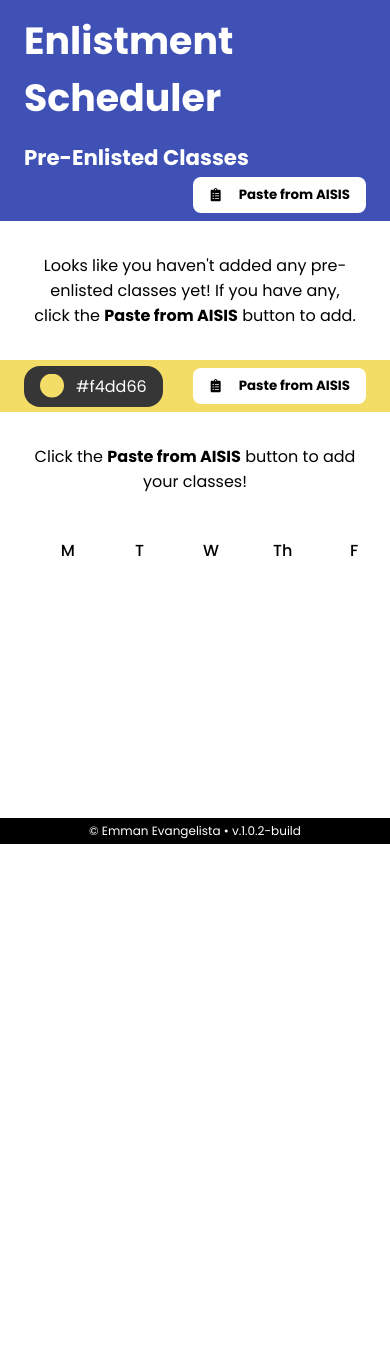
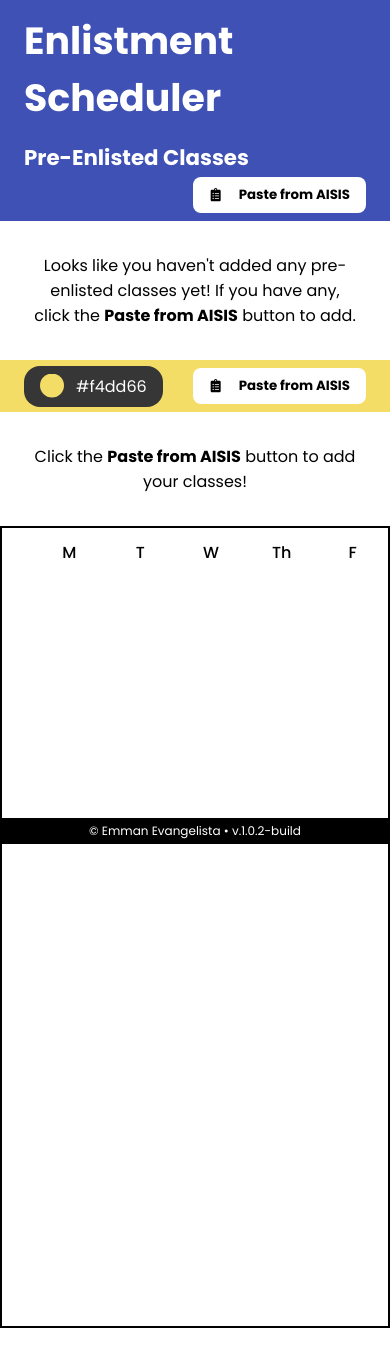
Before and after one commit to dnamme/enlistment-scheduler, a React (Create React App) app: page / in a window 390 px wide. Shown: the top 1366 px of the page. Built offline with nearby package versions, Linux system fonts and the light colour scheme.

Commit message:
fix timetable size for mobile, added border, decreased width (fixes #13)

```diff
--- a/src/App.js
+++ b/src/App.js
@@ -61,6 +61,8 @@ function App() {
 
       for (let i = 0; i < 6; i++) {
         if (days[i]) {
+          if (i == 5) ndata[i] = []
+
           ndata[i].push({
             color: row.color, // random
             code: row.code,
--- a/src/css/App.css
+++ b/src/css/App.css
@@ -2,7 +2,7 @@
   width: 100%;
   height: 100vh;
   display: grid;
-  grid-template-columns: 1fr 512px;
+  grid-template-columns: 1fr 400px;
   grid-template-rows: 1fr min-content;
   grid-template-areas:
     "input table"
@@ -22,6 +22,7 @@ header > h3 {
 
 footer {
   grid-area: footer;
+  z-index: 2;
   background-color: black;
   color: white;
   padding: 4px 16px;
@@ -80,6 +81,7 @@ button > p,
   .app {
     height: revert;
     display: block;
+    padding-bottom: 32px;
   }
 
   .input-container {
--- a/src/css/Timetable.css
+++ b/src/css/Timetable.css
@@ -5,6 +5,7 @@
   grid-auto-columns: 1fr;
   grid-auto-flow: column;
   background-color: white;
+  max-width: 400px;
 }
 
 .timetable p { margin: 0; }
@@ -19,7 +20,7 @@
   height: 100%;
   display: grid;
   grid-template-columns: 1fr;
-  grid-template-rows: min-content repeat(20, 1fr);
+  grid-template-rows: 48px repeat(18, 1fr);
 }
 
 .timestamp {
@@ -60,6 +61,7 @@
 .course-block > .course-code {
   text-align: center;
   grid-row: 1 / -1;
+  line-height: 1.0;
 }
 
 .course-block > .time { font-size: 0.563rem; }
@@ -67,7 +69,10 @@
 .course-block > .time.end   { grid-row: 3 / 4; justify-self: flex-end; }
 
 @media screen and (max-width: 1023px) {
-  .timetable > * {
-    grid-template-rows: 48px repeat(20, 64px) !important;
+  .timetable {
+    border: 2px solid black;
+    margin: 0 auto;
+    height: 95vh;
+    box-sizing: border-box;
   }
 }
```
